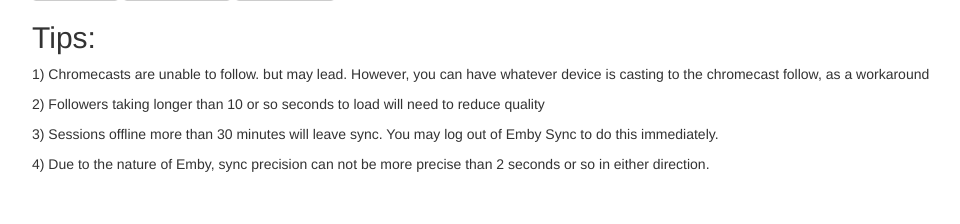
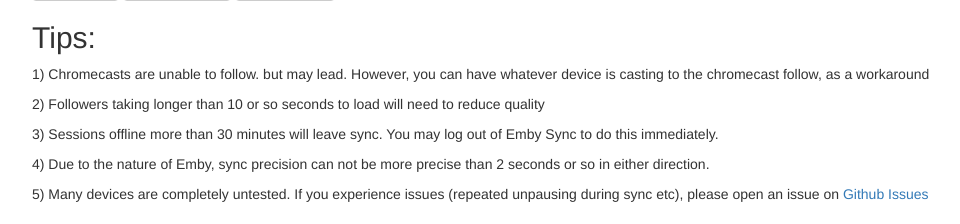
Before and after one commit to cameronurnes/emby-sync, a Flask app: template app/templates/index.html in a window 1280 px wide. Shown: the part 576-800 px from the top of the page, without its empty margins (38-998 px from the left). Run offline with Flask 2, Linux system fonts and the light colour scheme; the template is opened without the code that fills it: values that come from a table or form of the project are taken from there, others are empty; parts of the project's set-up code (start-up, migrations or seed data) failed here and were passed over; some libraries are stand-ins or nearby versions.

Commit message:
Issue link

```diff
--- a/app/templates/index.html
+++ b/app/templates/index.html
@@ -20,4 +20,5 @@
         <p>2) Followers taking longer than 10 or so seconds to load will need to reduce quality</p>
         <p>3) Sessions offline more than 30 minutes will leave sync.  You may log out of Emby Sync to do this immediately.</p>
         <p>4) Due to the nature of Emby, sync precision can not be more precise than 2 seconds or so in either direction.</p>
+        <p>5) Many devices are completely untested.  If you experience issues (repeated unpausing during sync etc), please open an issue on <a href="https://github.com/cameronurnes/emby-sync/issues">Github Issues</a></p>
 {% endblock %}
```
